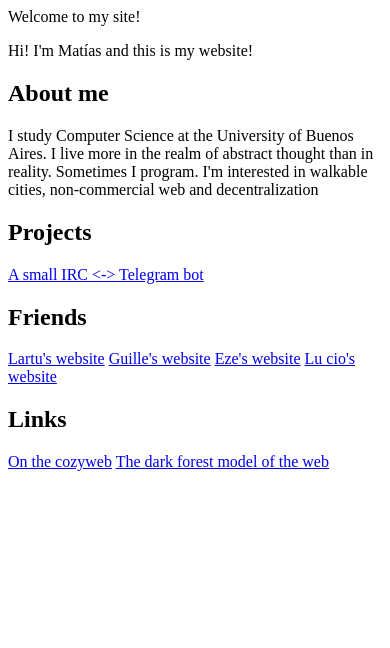
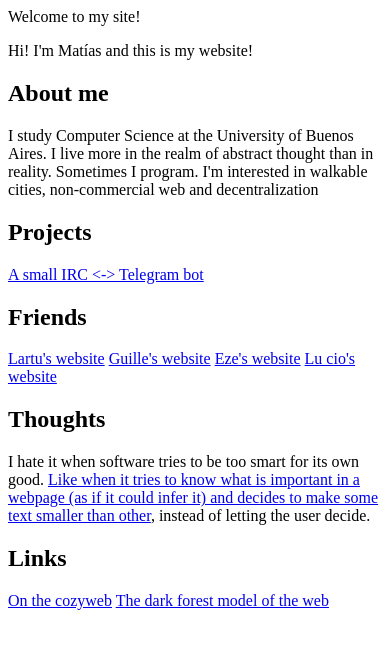
Before and after one commit to mfachal/mfachal.github.io, a plain HTML site: page index.html in a window 390 px wide. Drawn offline with Linux system fonts and the light colour scheme.

Commit message:
fuck mobile

```diff
--- a/index.html
+++ b/index.html
@@ -18,6 +18,9 @@
 <a href="https://lbarrios.com.ar">Eze's website</a>
 <a href="https://me.ldelelis.dev">Lu cio's website</a>
 
+<h2>Thoughts</h2>
+<p>I hate it when software tries to be too smart for its own good. <a href="./mobile.jpg">Like when it tries to know what is important in a webpage (as if it could infer it) and decides to make some text smaller than other</a>, instead of letting the user decide.</p>
+
 <h2>Links</h2>
 <a href="https://breakingsmart.substack.com/p/the-extended-internet-universe">On the cozyweb</a>
 <a href="https://onezero.medium.com/the-dark-forest-theory-of-the-internet-7dc3e68a7cb1">The dark forest model of the web</a>
```
Also changed, not shown: mobile.jpg (added).
